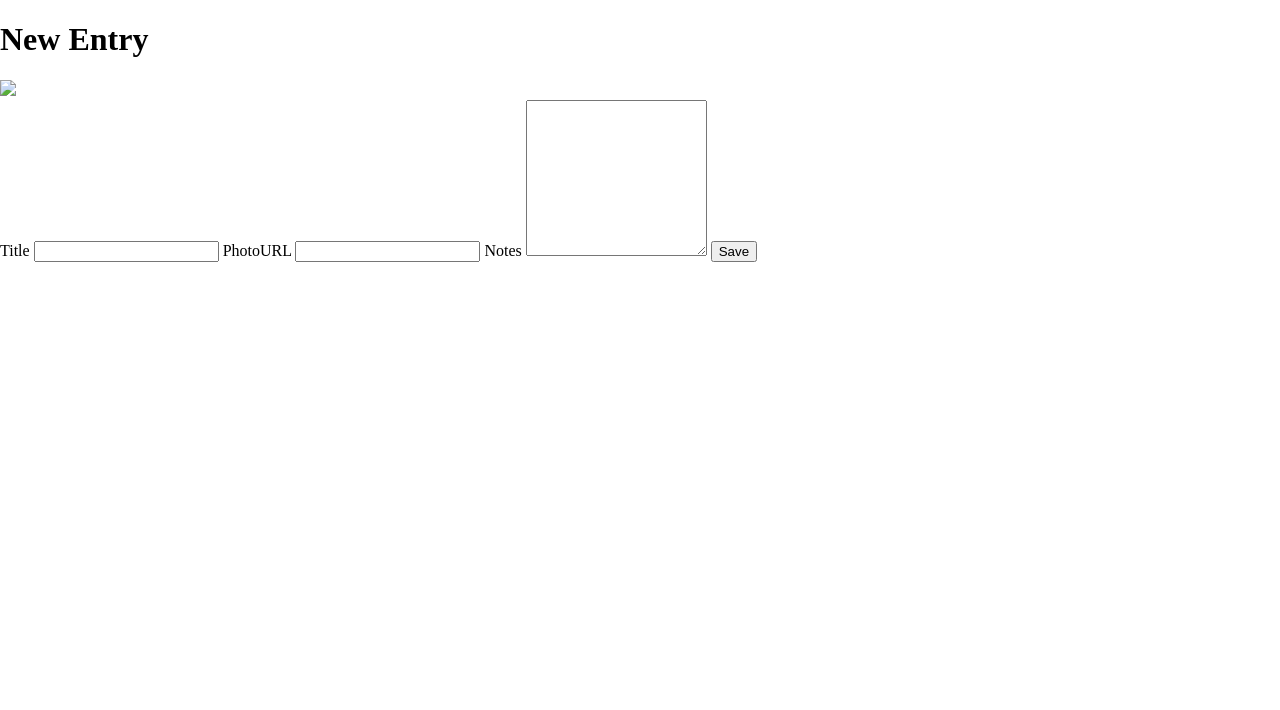
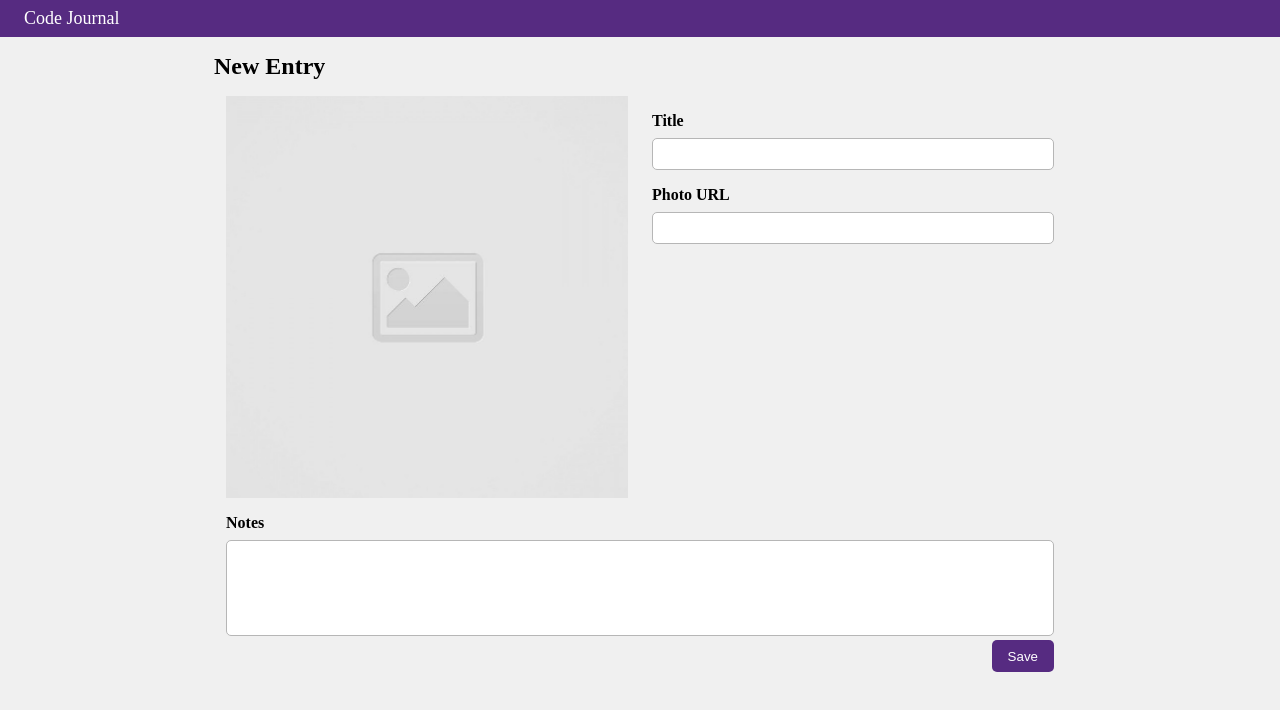
Before and after one commit to 16hsuisaac/code-journal, a website: page index.html in a window 1280 px wide. Drawn offline with Linux system fonts and the light colour scheme.

Commit message:
updated classes in html to reflect starter code, completed css page for input area

```diff
--- a/css/styles.css
+++ b/css/styles.css
@@ -0,0 +1,66 @@
+header {
+  background-color: rgb(86, 43, 129);
+  color: white;
+  font-size: 0.75rem;
+  padding: 0.5rem;
+  padding-left: 1.5rem;
+}
+
+.header {
+  margin: 0;
+  font-weight: 100;
+}
+
+body {
+  background-color: rgb(240, 240, 240);
+}
+
+form {
+  display: flex;
+  flex-direction: column;
+}
+
+img {
+  max-height: 75%;
+  object-fit: cover;
+}
+
+input {
+  height: 2rem;
+}
+
+.input {
+  border-radius: 5px;
+  border: 0.05rem solid rgb(182, 182, 182);
+  outline-color: rgb(86, 43, 129);
+}
+
+h1 {
+  font-size: 1.5rem;
+}
+
+h3 {
+  margin-bottom: 0.5rem;
+  font-size: 1rem;
+}
+
+.flex-end {
+  justify-content: flex-end;
+}
+
+.button {
+  background-color: rgb(86, 43, 129);
+  color: white;
+  border-radius: 5px;
+  border: none;
+  padding: 0 1rem;
+}
+
+textarea {
+  resize: none;
+  width: 100%;
+}
+
+textarea:focus {
+  border: 0.1rem solid rgb(86, 43, 129);
+}
--- a/index.html
+++ b/index.html
@@ -16,29 +16,42 @@
 </head>
 <body>
   <header>
+    <h2 class="header">Code Journal</h2>
   </header>
+  <div class="container">
     <main>
       <div data-view = "entry-form">
         <h1>New Entry</h1>
-      <img src="blank">
         <form action="" method="GET" class="form">
+          <div class="row">
+            <img src="images/placeholder-image-square.jpg" class="column-half">
+            <div class="column-half">
               <label>
-          Title
-          <input type="text" name="title">
+                <h3>Title</h3>
+                <input type="text" name="title" class="column-full input">
               </label>
               <label>
-          PhotoURL
-          <input type="url" name="photo">
+                <h3>Photo URL</h3>
+                <input type="url" name="photo" class="column-full input">
               </label>
+            </div>
+          </div>
+          <div class="row">
+            <div class="column-full">
               <label>
-          Notes
-          <textarea name="notes" rows="10"></textarea>
+                <h3>Notes</h3>
+                <textarea rows="6" class="input"></textarea>
               </label>
-        <input type="submit" value="Save">
+              <div class="row flex-end">
+                <input type="submit" value="Save" class="button">
+              </div>
+            </div>
+        </div>
         </form>
       </div>
     </main>
     <script src="js/data.js"></script>
     <script src="js/main.js"></script>
+  </div>
 </body>
 </html>
```
Lines whose indentation alone changed are shown as unchanged.
